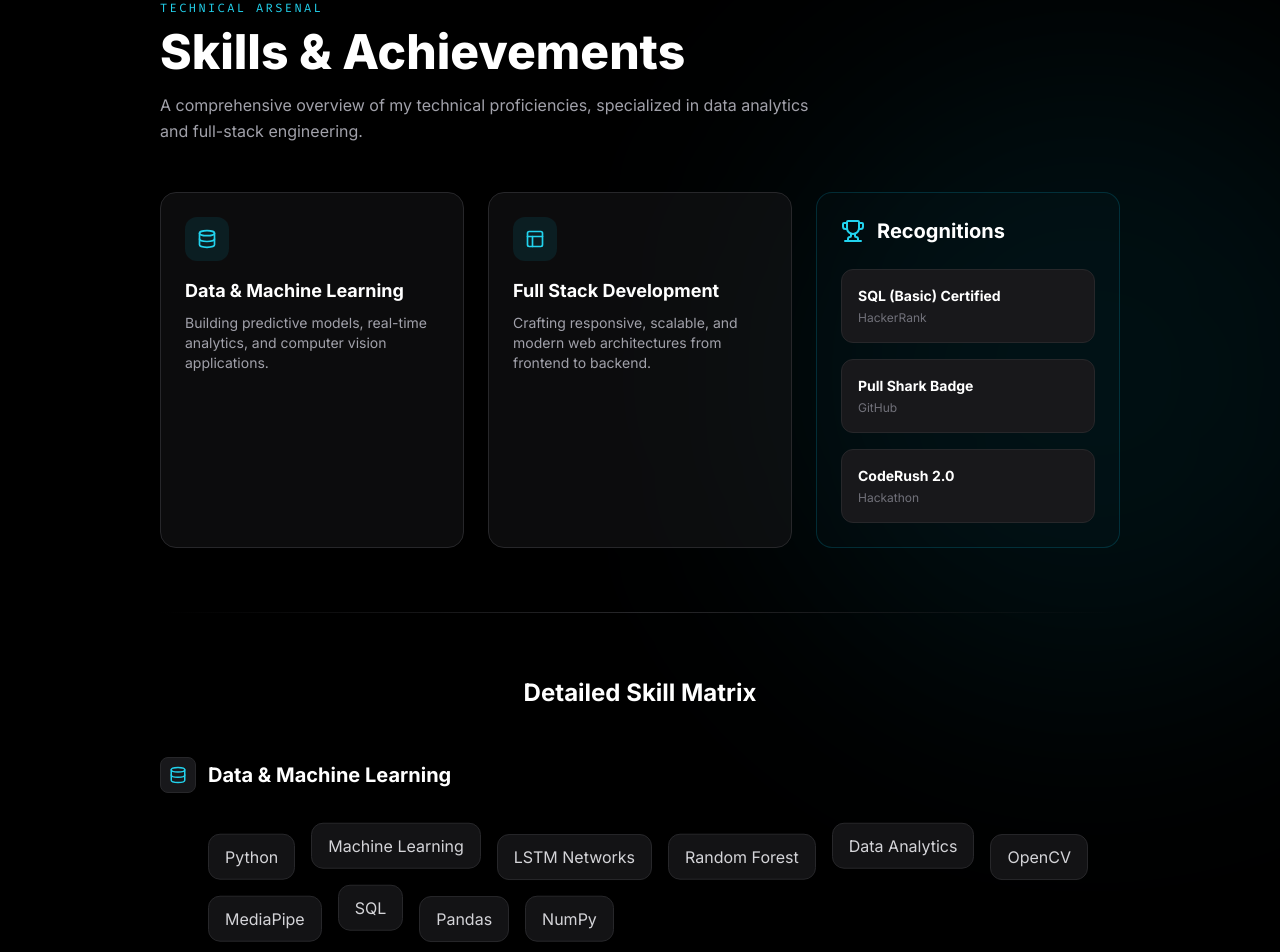
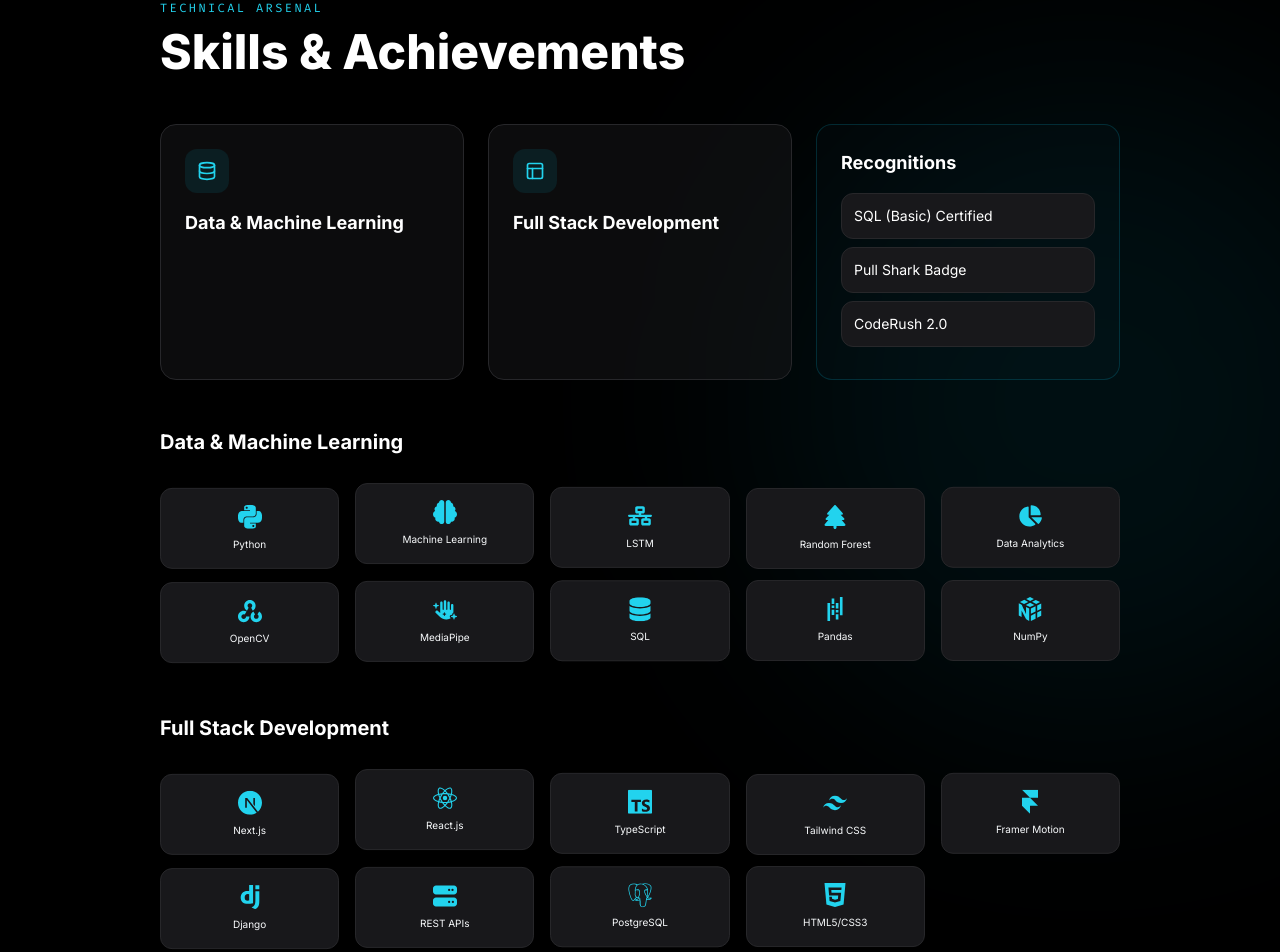
Before and after one commit to anubhavy-05/My-Portfolio, a Next.js app: page /skills in a window 1280 px wide. Shown: the part 160-1112 px from the top of the page. Built offline with nearby package versions, Linux system fonts and the light colour scheme.

Commit message:
feat: enhance skills and achievements section with detailed breakdown and icons

```diff
--- a/app/skills/page.tsx
+++ b/app/skills/page.tsx
@@ -1,229 +1,167 @@
 'use client'
 
-import { useMemo } from 'react'
 import { motion, AnimatePresence } from 'framer-motion'
-import { Database, Layout, Wrench, Trophy, Terminal, Code2, Cpu } from 'lucide-react'
+import { Database, Layout, Wrench, Trophy, Terminal, Cpu } from 'lucide-react'
 import { useMode } from '@/context/ModeContext'
 
-// ─── SKILLS DATA ───
+// Icons
+import {
+  SiPython, SiOpencv, SiPandas, SiNumpy, SiNextdotjs, SiReact,
+  SiTypescript, SiTailwindcss, SiFramer, SiDjango, SiPostgresql,
+  SiHtml5, SiGit, SiGithub, SiGooglecolab, SiJupyter, SiVercel,
+  SiRender, SiVisualstudiocode, SiPostman
+} from "react-icons/si";
+import { FaBrain, FaNetworkWired, FaTree, FaChartPie, FaDatabase, FaServer, FaHandSparkles } from "react-icons/fa6";
+
 const skillCategories = [
   {
     id: 'ml',
     title: 'Data & Machine Learning',
     devTitle: 'sys.modules.data_science_ai',
     icon: Database,
-    skills: ['Python', 'Machine Learning', 'LSTM Networks', 'Random Forest', 'Data Analytics', 'OpenCV', 'MediaPipe', 'SQL', 'Pandas', 'NumPy'],
-    description: 'Building predictive models, real-time analytics, and computer vision applications.'
+    skills: [
+      { name: 'Python', icon: SiPython },
+      { name: 'Machine Learning', icon: FaBrain },
+      { name: 'LSTM', icon: FaNetworkWired },
+      { name: 'Random Forest', icon: FaTree },
+      { name: 'Data Analytics', icon: FaChartPie },
+      { name: 'OpenCV', icon: SiOpencv },
+      { name: 'MediaPipe', icon: FaHandSparkles },
+      { name: 'SQL', icon: FaDatabase },
+      { name: 'Pandas', icon: SiPandas },
+      { name: 'NumPy', icon: SiNumpy },
+    ],
   },
   {
     id: 'web',
     title: 'Full Stack Development',
     devTitle: 'sys.modules.full_stack_web',
     icon: Layout,
-    skills: ['Next.js', 'React.js', 'TypeScript', 'Tailwind CSS', 'Framer Motion', 'Django', 'REST APIs', 'PostgreSQL', 'HTML5/CSS3'],
-    description: 'Crafting responsive, scalable, and modern web architectures from frontend to backend.'
+    skills: [
+      { name: 'Next.js', icon: SiNextdotjs },
+      { name: 'React.js', icon: SiReact },
+      { name: 'TypeScript', icon: SiTypescript },
+      { name: 'Tailwind CSS', icon: SiTailwindcss },
+      { name: 'Framer Motion', icon: SiFramer },
+      { name: 'Django', icon: SiDjango },
+      { name: 'REST APIs', icon: FaServer },
+      { name: 'PostgreSQL', icon: SiPostgresql },
+      { name: 'HTML5/CSS3', icon: SiHtml5 },
+    ],
   },
   {
     id: 'tools',
     title: 'Tools & Cloud',
     devTitle: 'sys.modules.dev_ops_tools',
     icon: Wrench,
-    skills: ['Git', 'GitHub', 'Google Colab', 'Jupyter', 'Vercel', 'Render', 'VS Code', 'Postman'],
-    description: 'Version control, collaborative development, and cloud infrastructure deployment.'
+    skills: [
+      { name: 'Git', icon: SiGit },
+      { name: 'GitHub', icon: SiGithub },
+      { name: 'Google Colab', icon: SiGooglecolab },
+      { name: 'Jupyter', icon: SiJupyter },
+      { name: 'Vercel', icon: SiVercel },
+      { name: 'Render', icon: SiRender },
+      { name: 'VS Code', icon: SiVisualstudiocode },
+      { name: 'Postman', icon: SiPostman },
+    ],
   }
 ]
 
 const achievements = [
-  { name: 'SQL (Basic) Certified', issuer: 'HackerRank', type: 'cert' },
-  { name: 'Pull Shark Badge', issuer: 'GitHub', type: 'badge' },
-  { name: 'CodeRush 2.0', issuer: 'Hackathon', type: 'event' }
+  { name: 'SQL (Basic) Certified', issuer: 'HackerRank' },
+  { name: 'Pull Shark Badge', issuer: 'GitHub' },
+  { name: 'CodeRush 2.0', issuer: 'Hackathon' }
 ]
-
-const containerVariants = {
-  hidden: { opacity: 0 },
-  visible: { opacity: 1, transition: { staggerChildren: 0.1 } }
-}
-
-const itemVariants = {
-  hidden: { opacity: 0, y: 20 },
-  visible: { opacity: 1, y: 0, transition: { duration: 0.5, ease: [0.22, 1, 0.36, 1] } }
-}
 
 export default function SkillsPage() {
   const { mode } = useMode()
   const isDev = mode === 'developer'
+  const maxSkills = Math.max(...skillCategories.map(cat => cat.skills.length))
 
   return (
     <main className={`min-h-screen relative overflow-hidden pb-24 transition-colors duration-700 ${isDev ? 'bg-zinc-950' : 'bg-black'}`}>
-
-      {/* ─── DYNAMIC BACKGROUND ─── */}
       <div className="pointer-events-none absolute inset-0 overflow-hidden transition-all duration-700">
         <AnimatePresence mode="wait">
           {isDev ? (
-            <motion.div
-              key="dev-bg"
-              initial={{ opacity: 0 }} animate={{ opacity: 1 }} exit={{ opacity: 0 }} transition={{ duration: 1 }}
-              className="absolute inset-0 bg-[linear-gradient(to_right,#10b98110_1px,transparent_1px),linear-gradient(to_bottom,#10b98110_1px,transparent_1px)] bg-[size:2rem_2rem] [mask-image:radial-gradient(ellipse_80%_60%_at_50%_0%,#000_70%,transparent_100%)]"
-            />
+            <motion.div key="dev-bg" initial={{ opacity: 0 }} animate={{ opacity: 1 }} exit={{ opacity: 0 }} transition={{ duration: 1 }} className="absolute inset-0 bg-[linear-gradient(to_right,#10b98110_1px,transparent_1px),linear-gradient(to_bottom,#10b98110_1px,transparent_1px)] bg-[size:2rem_2rem]" />
           ) : (
-            <motion.div
-              key="rec-bg"
-              initial={{ opacity: 0 }} animate={{ opacity: 1 }} exit={{ opacity: 0 }} transition={{ duration: 1 }}
-              className="absolute right-[-10%] top-[10%] h-[40rem] w-[40rem] rounded-full bg-cyan-600/10 opacity-30 blur-[120px]"
-            />
+            <motion.div key="rec-bg" initial={{ opacity: 0 }} animate={{ opacity: 1 }} exit={{ opacity: 0 }} transition={{ duration: 1 }} className="absolute right-[-10%] top-[10%] h-[40rem] w-[40rem] rounded-full bg-cyan-600/10 opacity-30 blur-[120px]" />
           )}
         </AnimatePresence>
       </div>
 
-      <motion.div
-        initial="hidden" animate="visible" variants={containerVariants}
-        className="mx-auto max-w-5xl px-6 sm:px-8 pt-24 z-10 relative flex flex-col gap-12"
-      >
-
-        {/* ─── HEADER ─── */}
-        <motion.div variants={itemVariants} className="max-w-2xl">
-          <p className={`mb-3 text-xs font-mono uppercase tracking-[0.2em] transition-colors ${isDev ? 'text-emerald-400' : 'text-cyan-400'}`}>
+      <div className="mx-auto max-w-5xl px-6 sm:px-8 pt-24 z-10 relative flex flex-col gap-12">
+        <header>
+          <p className={`mb-3 text-xs font-mono uppercase tracking-[0.2em] ${isDev ? 'text-emerald-400' : 'text-cyan-400'}`}>
             {isDev ? "> system.diagnostics.run()" : "Technical Arsenal"}
           </p>
-          <h1 className={`pb-4 font-extrabold transition-colors ${isDev ? 'text-4xl md:text-5xl font-mono text-zinc-100' : 'text-4xl md:text-5xl text-white'}`}>
+          <h1 className={`text-4xl md:text-5xl font-extrabold ${isDev ? 'font-mono text-zinc-100' : 'text-white'}`}>
             {isDev ? "skills_and_buffs.sys" : "Skills & Achievements"}
           </h1>
-          <p className={`text-base leading-relaxed transition-colors ${isDev ? 'text-emerald-500/80 font-mono text-sm' : 'text-zinc-400'}`}>
-            {isDev
-              ? "[LOADING MODULES] Injecting dependencies for Data Analytics, Machine Learning, and Full Stack Architecture..."
-              : "A comprehensive overview of my technical proficiencies, specialized in data analytics and full-stack engineering."}
-          </p>
-        </motion.div>
+        </header>
 
-        {/* ─── TOP SECTION: BENTO GRID & ACHIEVEMENTS ─── */}
+        {/* Bento Grid */}
         <div className="grid gap-6 md:grid-cols-3">
-
           <div className="md:col-span-2 grid gap-6 sm:grid-cols-2">
-            {skillCategories.slice(0, 2).map((category) => (
-              <motion.div
-                key={category.id} variants={itemVariants}
-                className={`relative overflow-hidden rounded-2xl border p-6 transition-all duration-300 ${
-                  isDev
-                    ? 'border-emerald-500/20 bg-emerald-950/10 hover:border-emerald-500/50 hover:shadow-[0_0_20px_rgba(16,185,129,0.1)]'
-                    : 'border-zinc-800 bg-zinc-900/50 hover:border-cyan-500/50 hover:shadow-[0_0_20px_rgba(6,182,212,0.1)]'
-                }`}
-              >
+            {skillCategories.slice(0, 2).map((cat) => (
+              <div key={cat.id} className={`rounded-2xl border p-6 ${isDev ? 'border-emerald-500/20 bg-emerald-950/10' : 'border-zinc-800 bg-zinc-900/50'}`}>
                 <div className={`mb-4 inline-flex rounded-xl p-3 ${isDev ? 'bg-emerald-500/10 text-emerald-400' : 'bg-cyan-500/10 text-cyan-400'}`}>
-                  {isDev ? <Terminal size={20} /> : <category.icon size={20} />}
+                  {isDev ? <Terminal size={20} /> : <cat.icon size={20} />}
                 </div>
-
-                <h3 className={`mb-2 font-bold ${isDev ? 'text-emerald-300 font-mono text-sm' : 'text-white text-lg'}`}>
-                  {isDev ? category.devTitle : category.title}
-                </h3>
-
-                {!isDev && (
-                  <p className="text-sm text-zinc-400">{category.description}</p>
-                )}
-              </motion.div>
+                <h3 className={`font-bold ${isDev ? 'text-emerald-300 font-mono text-sm' : 'text-white text-lg'}`}>{isDev ? cat.devTitle : cat.title}</h3>
+              </div>
             ))}
           </div>
-
-          <motion.div
-            variants={itemVariants}
-            className={`flex flex-col rounded-2xl border p-6 transition-all duration-300 ${
-              isDev
-                ? 'border-emerald-500/40 bg-emerald-900/10 shadow-[inset_0_0_30px_rgba(16,185,129,0.05)]'
-                : 'border-cyan-500/20 bg-cyan-900/5'
-            }`}
-          >
-            <div className="mb-6 flex items-center gap-3">
-              <Trophy className={isDev ? 'text-emerald-400' : 'text-cyan-400'} size={24} />
-              <h3 className={`font-bold ${isDev ? 'text-emerald-300 font-mono uppercase tracking-widest text-sm' : 'text-white text-xl'}`}>
-                {isDev ? "Active Buffs" : "Recognitions"}
-              </h3>
-            </div>
-
-            <div className="flex flex-col gap-4 flex-grow">
-              {achievements.map((item, idx) => (
-                <div
-                  key={idx}
-                  className={`group relative flex items-center justify-between rounded-xl border p-4 transition-all ${
-                    isDev
-                      ? 'border-emerald-500/20 bg-emerald-950/30 hover:border-emerald-400'
-                      : 'border-zinc-800 bg-zinc-900 hover:border-cyan-500/40'
-                  }`}
-                >
-                  <div>
-                    <h4 className={`text-sm font-bold ${isDev ? 'text-emerald-100 font-mono' : 'text-white'}`}>
-                      {item.name}
-                    </h4>
-                    <p className={`text-xs mt-1 ${isDev ? 'text-emerald-500/70 font-mono' : 'text-zinc-500'}`}>
-                      {isDev ? `issuer_node: ${item.issuer}` : item.issuer}
-                    </p>
-                  </div>
-                  {isDev && (
-                    <div className="h-2 w-2 rounded-full bg-emerald-400 shadow-[0_0_8px_#34d399] animate-pulse" />
-                  )}
-                </div>
-              ))}
-            </div>
-          </motion.div>
+          <div className={`flex flex-col rounded-2xl border p-6 ${isDev ? 'border-emerald-500/40 bg-emerald-900/10' : 'border-cyan-500/20 bg-cyan-900/5'}`}>
+            <h3 className={`font-bold mb-4 ${isDev ? 'text-emerald-300 font-mono text-sm' : 'text-white text-lg'}`}>Recognitions</h3>
+            {achievements.map((a, i) => (
+              <div key={i} className={`p-3 mb-2 rounded-xl border ${isDev ? 'border-emerald-500/20 bg-emerald-950/30' : 'border-zinc-800 bg-zinc-900'}`}>
+                <p className={`text-sm ${isDev ? 'text-emerald-100 font-mono' : 'text-white'}`}>{a.name}</p>
+              </div>
+            ))}
+          </div>
         </div>
 
-        {/* ─── SEPARATOR ─── */}
-        <motion.div variants={itemVariants} className="w-full h-px bg-gradient-to-r from-transparent via-zinc-800 to-transparent my-4" />
-
-        {/* ─── BOTTOM SECTION: DETAILED CATEGORY BREAKDOWN (ANIMATED) ─── */}
-        <motion.div variants={itemVariants} className="space-y-12">
-
-          <div className="text-center mb-10">
-            <h2 className={`text-2xl font-bold ${isDev ? 'text-emerald-400 font-mono' : 'text-white'}`}>
-              {isDev ? "--- Execution Log: Detailed Breakdown ---" : "Detailed Skill Matrix"}
-            </h2>
-          </div>
-
-          {skillCategories.map((category, catIndex) => (
-            <div key={category.id} className="relative">
-
-              <div className="flex items-center gap-3 mb-6">
-                <div className={`p-2 rounded-lg ${isDev ? 'bg-emerald-950/50 text-emerald-400 border border-emerald-500/30' : 'bg-zinc-900 text-cyan-400 border border-zinc-800'}`}>
-                  {isDev ? <Cpu size={18} /> : <category.icon size={18} />}
-                </div>
-                <h3 className={`text-xl font-bold ${isDev ? 'text-emerald-300 font-mono' : 'text-white'}`}>
-                  {isDev ? category.devTitle : category.title}
-                </h3>
-              </div>
-
-              {/* Floating Motion Skills Container */}
-              <div className="flex flex-wrap gap-3 sm:gap-4 pl-2 sm:pl-12">
-                {category.skills.map((skill, index) => (
+        {/* Detailed Breakdown */}
+        <div className="space-y-12">
+          {skillCategories.map((cat) => (
+            <div key={cat.id}>
+              <h3 className={`text-xl font-bold mb-8 ${isDev ? 'text-emerald-300 font-mono' : 'text-white'}`}>
+                {isDev ? cat.devTitle : cat.title}
+              </h3>
+              <div className="grid grid-cols-2 sm:grid-cols-3 md:grid-cols-5 gap-4">
+                {cat.skills.map((s, i) => (
                   <motion.div
-                    key={skill}
-                    initial={{ opacity: 0, scale: 0.8, y: 20 }}
-                    whileInView={{ opacity: 1, scale: 1, y: 0 }}
-                    viewport={{ once: true, margin: "-50px" }}
-                    transition={{
-                      duration: 0.4,
-                      delay: index * 0.05,
-                      ease: [0.22, 1, 0.36, 1]
-                    }}
-                    // Yahan se continuous floating (motion) effect aata hai
-                    animate={{ y: [0, -4, 0] }}
-                    // @ts-ignore (Framer motion type quirk for infinite repeat)
-                    transition={{
-                      y: { repeat: Infinity, duration: 2.5 + (index % 3), ease: "easeInOut" }
-                    }}
-                    className={`px-4 py-2.5 rounded-xl border flex items-center justify-center transition-colors cursor-default ${
-                      isDev
-                        ? 'border-emerald-500/30 bg-emerald-950/50 text-emerald-300 font-mono hover:bg-emerald-500 hover:text-black hover:border-emerald-400'
-                        : 'border-zinc-800 bg-zinc-900/80 text-zinc-300 hover:border-cyan-500/50 hover:text-cyan-400'
-                    }`}
+                    key={s.name}
+                    animate={{ y: [0, -5, 0] }}
+                    transition={{ repeat: Infinity, duration: 3 + i, ease: "easeInOut" }}
+                    className={`p-4 rounded-xl border flex flex-col items-center gap-2 ${isDev ? 'border-emerald-500/30 bg-emerald-950/50 text-emerald-300' : 'border-zinc-800 bg-zinc-900'}`}
                   >
-                    {isDev ? `[${skill}]` : skill}
+                    <s.icon className={`text-2xl ${isDev ? 'text-emerald-400' : 'text-cyan-400'}`} />
+                    <span className="text-[10px] text-center">{isDev ? `[${s.name.toLowerCase()}]` : s.name}</span>
                   </motion.div>
                 ))}
               </div>
-
             </div>
           ))}
-        </motion.div>
+        </div>
 
-      </motion.div>
+        {/* Progress Bars */}
+        <div className={`p-8 rounded-3xl border ${isDev ? 'border-emerald-500/20 bg-emerald-950/10' : 'border-zinc-800 bg-zinc-900/30'}`}>
+          <h3 className={`mb-8 font-bold ${isDev ? 'text-emerald-500 font-mono' : 'text-white'}`}>Category Breakdown</h3>
+          {skillCategories.map((cat) => (
+            <div key={cat.id} className="mb-6">
+              <div className="flex justify-between mb-2 text-xs">
+                <span>{cat.title}</span>
+                <span>{cat.skills.length} skills</span>
+              </div>
+              <div className={`h-2 w-full rounded-full ${isDev ? 'bg-emerald-950' : 'bg-zinc-800'}`}>
+                <motion.div initial={{ width: 0 }} whileInView={{ width: `${(cat.skills.length / maxSkills) * 100}%` }} className={`h-full rounded-full ${isDev ? 'bg-emerald-400' : 'bg-cyan-500'}`} />
+              </div>
+            </div>
+          ))}
+        </div>
+      </div>
     </main>
   )
 }
```
